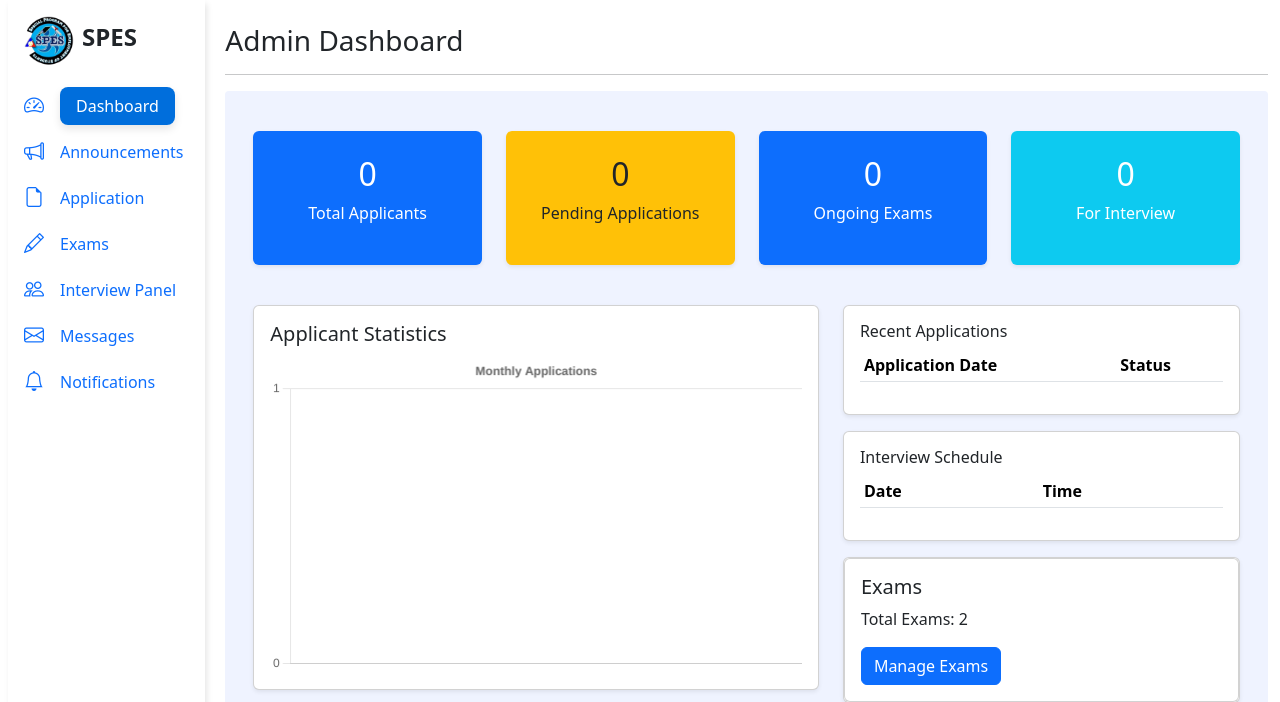
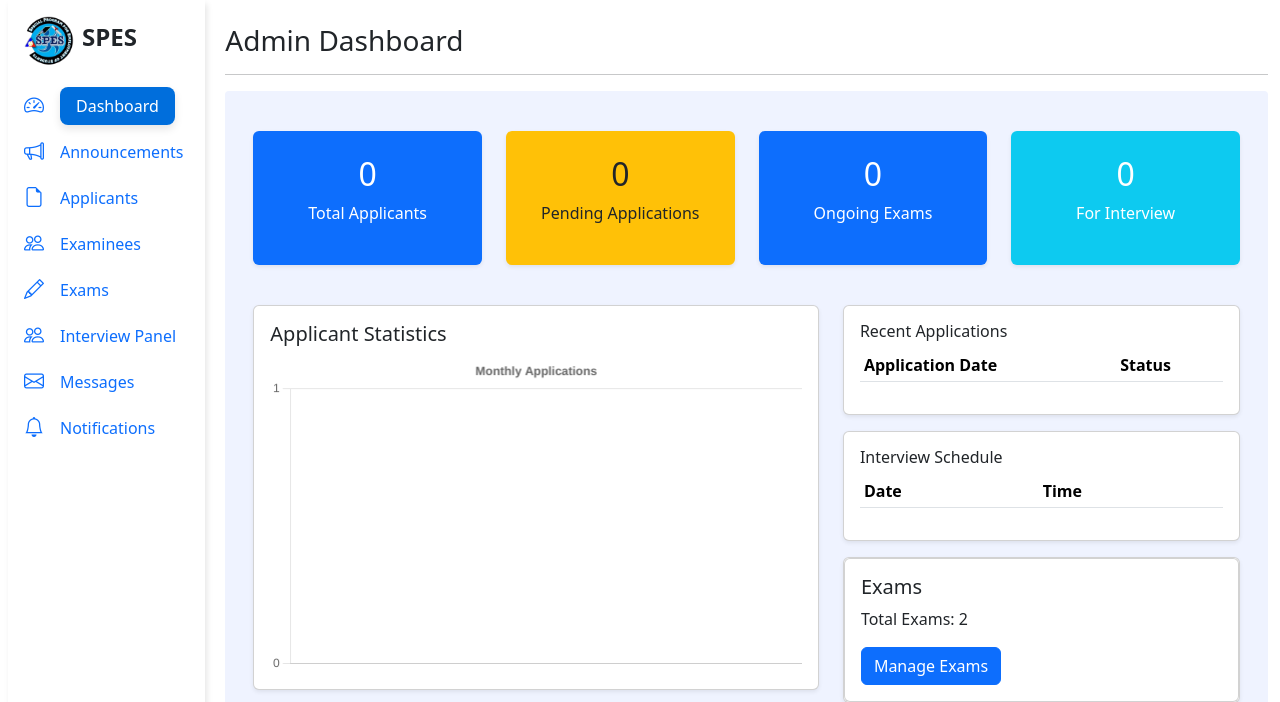
Before and after one commit to jericwin/SPES, a Flask app: page /admin/dashboard in a window 1280 px wide. Shown: the top 702 px of the page. Run offline with Flask 3, Linux system fonts and the light colour scheme; a user stored in the database is signed in; data comes from the database, SQL or seed files in the repository; data that the repository does not hold is empty.

Commit message:
Update dashboard template: rename "Application" to "Applicants" and add "Examinees" link to enhance navigation in the admin panel.

```diff
--- a/templates/admin/dashboard.html
+++ b/templates/admin/dashboard.html
@@ -119,7 +119,17 @@
                   class="nav-link px-sm-0 px-2"
                 >
                   <i class="fs-5 bi-file-earmark"></i
-                  ><span class="ms-3 d-none d-sm-inline">Application</span>
+                  ><span class="ms-3 d-none d-sm-inline">Applicants</span>
+                </a>
+              </li>
+              <!-- students who took the exam -->
+              <li>
+                <a
+                  href="{{ url_for('admin_examinees') }}"
+                  class="nav-link px-sm-0 px-2"
+                >
+                  <i class="fs-5 bi-people"></i
+                  ><span class="ms-3 d-none d-sm-inline">Examinees</span>
                 </a>
               </li>
               <li>
```
